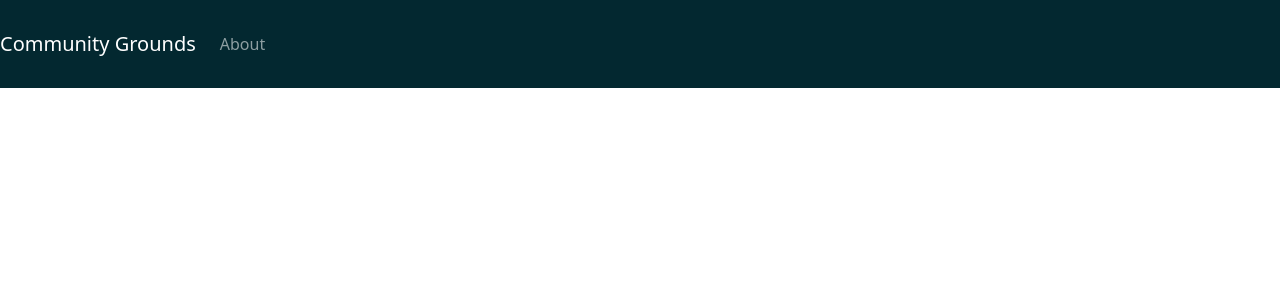
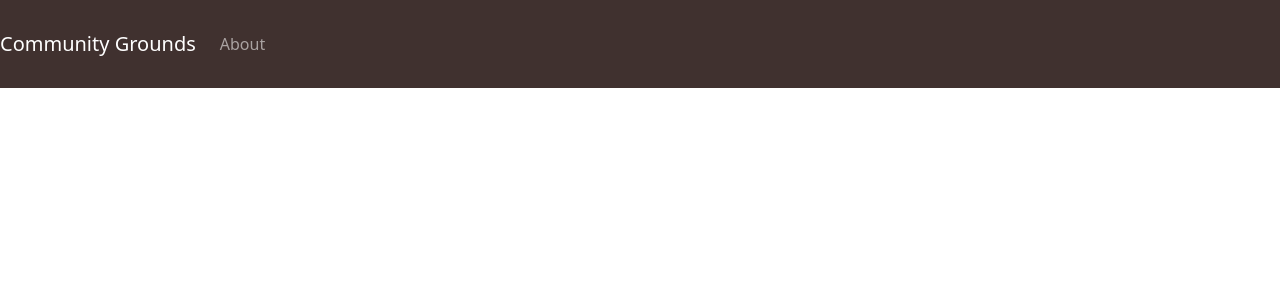
Before and after one commit to tk-hap/python_coffee_scraper, a Flask app: page / in a window 1280 px wide. Shown: the top 300 px of the page. Run offline with Flask 2, Linux system fonts and the light colour scheme; data that the repository does not hold is empty.

Commit message:
Changed background color

```diff
--- a/templates/base.html
+++ b/templates/base.html
@@ -11,7 +11,7 @@
     <title>{% block title %} {% endblock %}</title>
   </head>
   <body>
-    <nav class="navbar navbar-expand-md navbar-dark py-4 " style="background-color: #032830">
+    <nav class="navbar navbar-expand-md navbar-dark py-4 " style="background-color: #40312f">
         <a class="navbar-brand" href="{{ url_for('index')}}" mb-0 h1>Community Grounds</a>
         <button class="navbar-toggler" type="button" data-toggle="collapse" data-target="#navbarNav" aria-controls="navbarNav" aria-expanded="false" aria-label="Toggle navigation">
             <span class="navbar-toggler-icon"></span>
```
